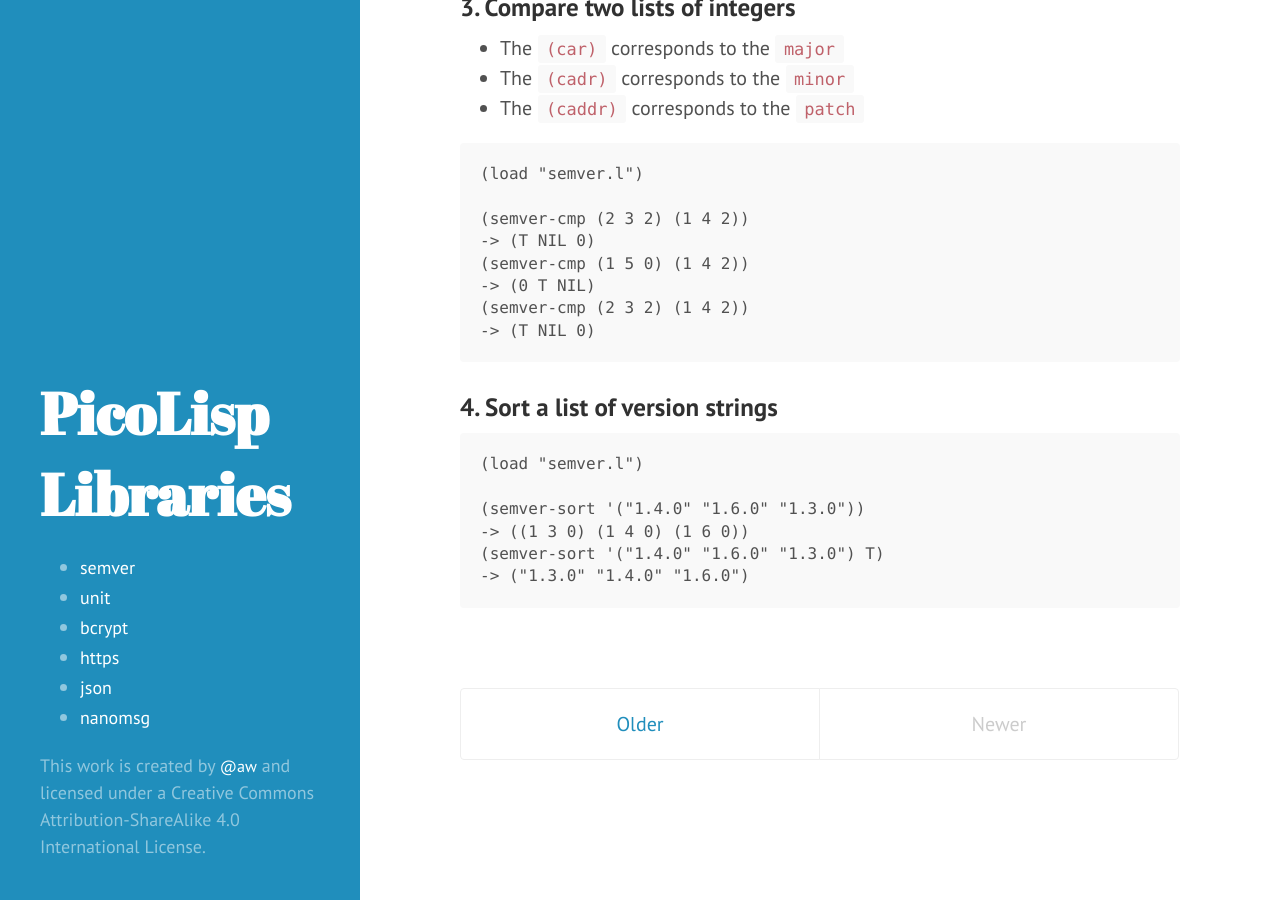
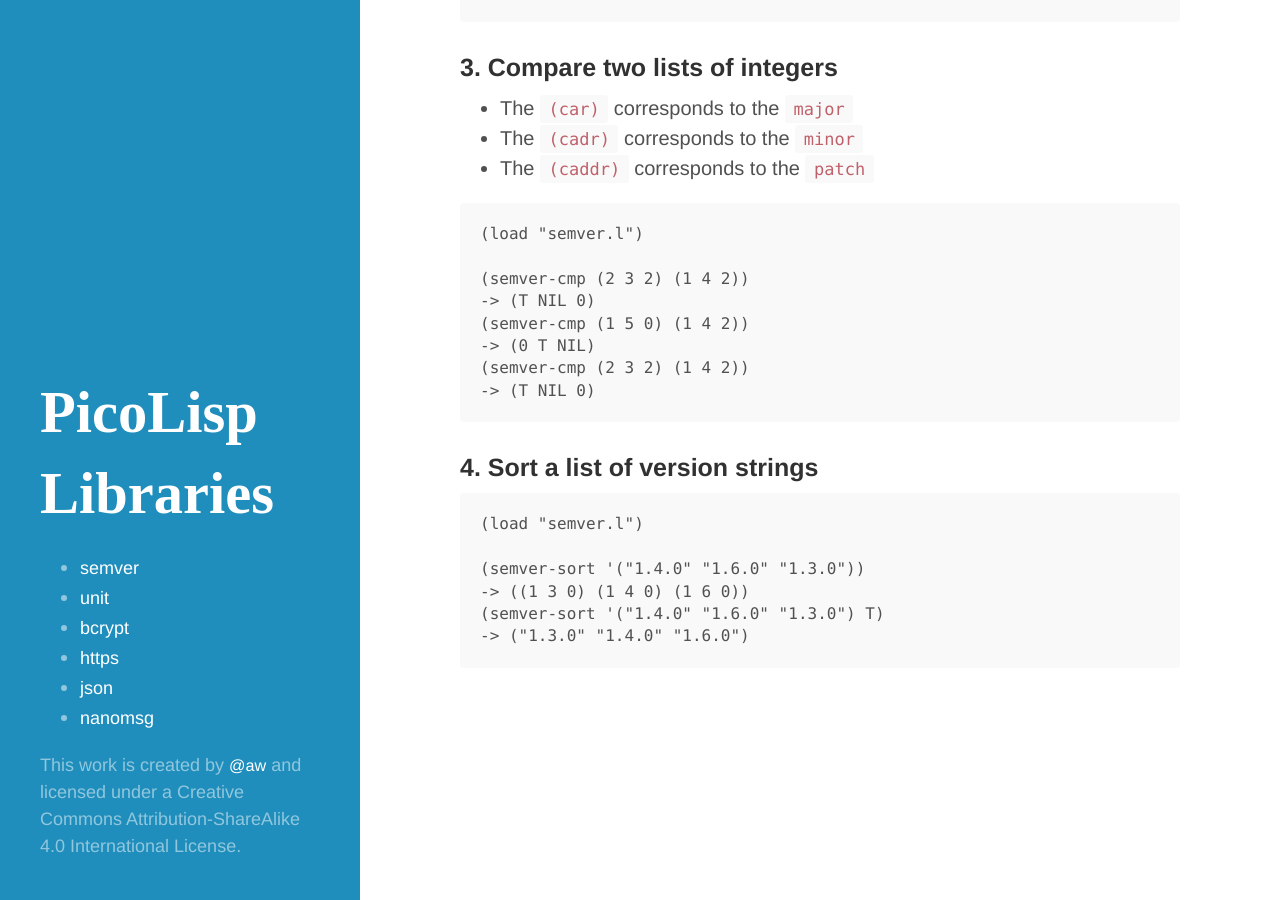
Before and after one commit to aw/picolisp, a Jekyll site: the page built from index.html, in a window 1280 px wide and 900 px high, scrolled down 2244 px. Built offline with Jekyll 4.4.1, drawn with Linux system fonts in a browser that asks for light colours; Markdown is read by kramdown in place of the engine named in the settings; the list of posts is cut into pages by our own code.

Commit message:
Remove google fonts and broken pagination

```diff
--- a/_includes/head.html
+++ b/_includes/head.html
@@ -18,7 +18,6 @@
   <link rel="stylesheet" href="/public/css/poole.css">
   <link rel="stylesheet" href="/public/css/syntax.css">
   <link rel="stylesheet" href="/public/css/hyde.css">
-  <link rel="stylesheet" href="http://fonts.googleapis.com/css?family=PT+Sans:400,400italic,700|Abril+Fatface">
 
   <!-- Icons -->
   <link rel="apple-touch-icon-precomposed" sizes="144x144" href="/public/apple-touch-icon-144-precomposed.png">
--- a/index.html
+++ b/index.html
@@ -18,20 +18,3 @@ title: Home
   </div>
   {% endfor %}
 </div>
-
-<div class="pagination">
-  {% if paginator.next_page %}
-    <a class="pagination-item older" href="/page{{paginator.next_page}}">Older</a>
-  {% else %}
-    <span class="pagination-item older">Older</span>
-  {% endif %}
-  {% if paginator.previous_page %}
-    {% if paginator.page == 2 %}
-      <a class="pagination-item newer" href="/">Newer</a>
-    {% else %}
-      <a class="pagination-item newer" href="/page{{paginator.previous_page}}">Newer</a>
-    {% endif %}
-  {% else %}
-    <span class="pagination-item newer">Newer</span>
-  {% endif %}
-</div>
```
